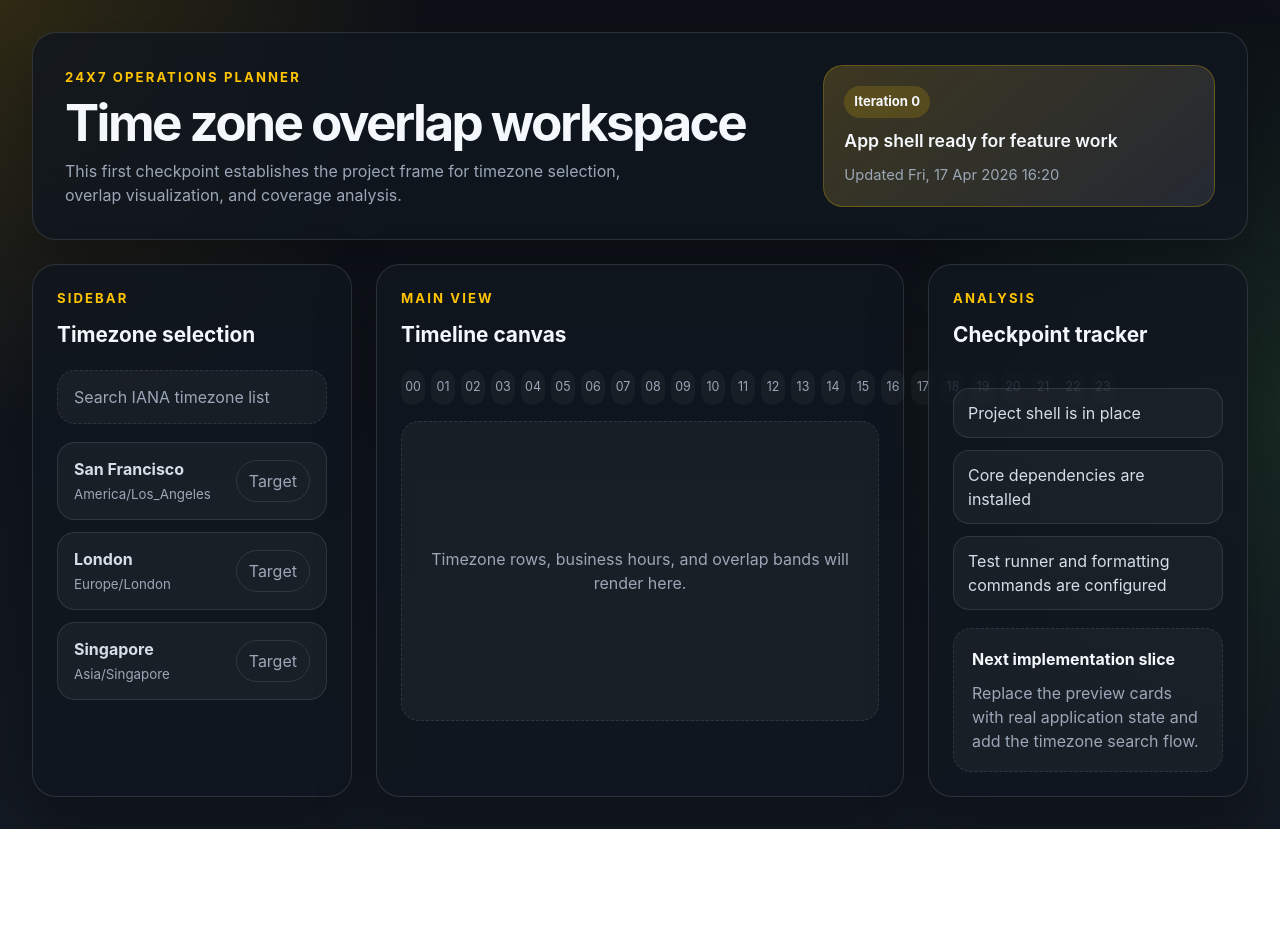
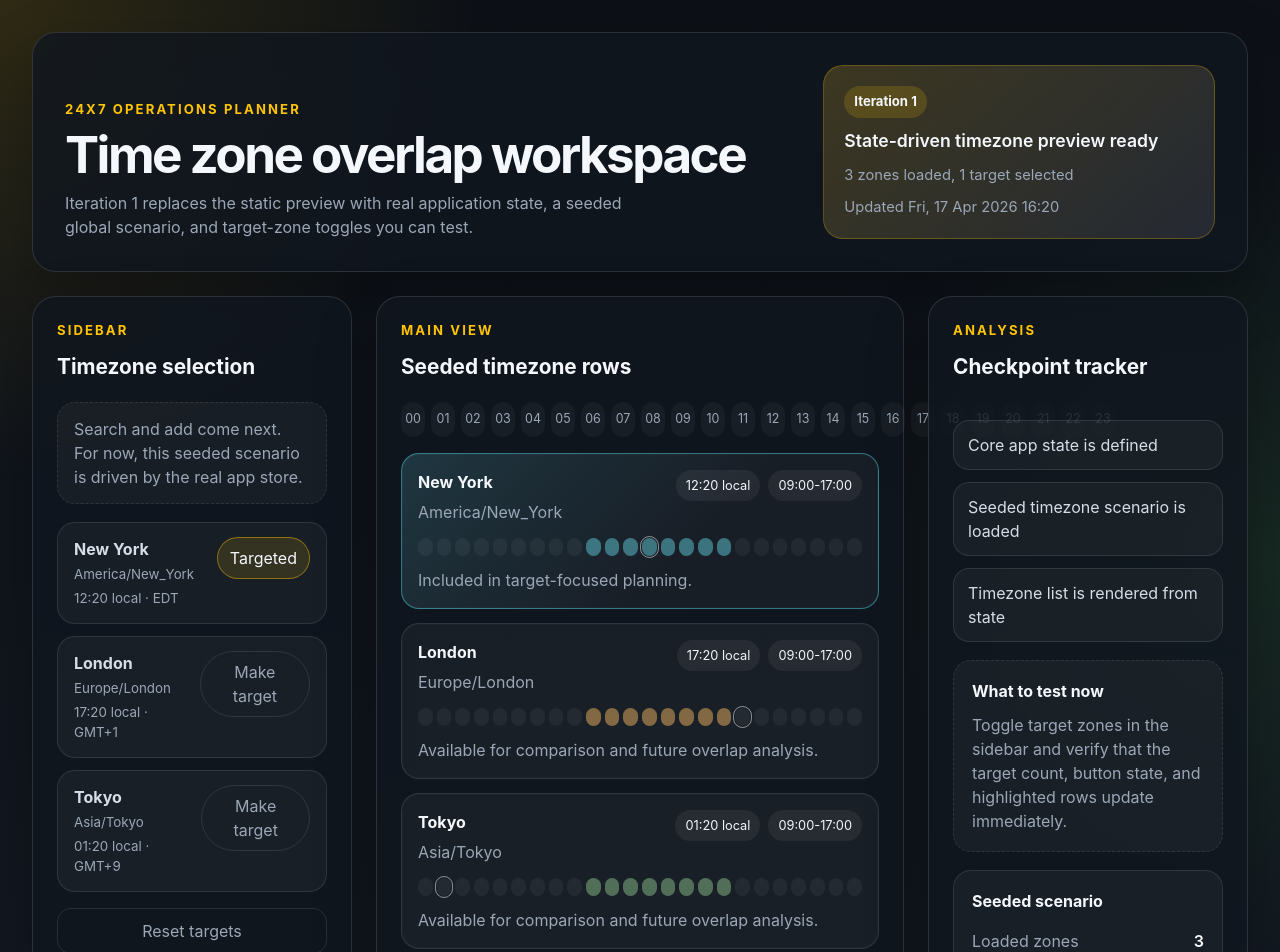
Before and after one commit to alexzad/timezone-planner, a React (Vite) app: page / in a window 1280 px wide. Shown: the top 952 px of the page. Before the commit the page ends 829 px from the top, so only its background shows below. Built offline with nearby package versions, Linux system fonts and the light colour scheme.

Commit message:
Add state-driven timezone preview

```diff
--- a/src/App.css
+++ b/src/App.css
@@ -122,7 +122,7 @@
 .zone-card {
   display: flex;
   justify-content: space-between;
-  align-items: center;
+  align-items: flex-start;
   gap: 12px;
   padding: 14px 16px;
   border-radius: 18px;
@@ -147,6 +147,23 @@
   padding: 8px 12px;
 }
 
+.target-button.is-active,
+.secondary-button:hover {
+  color: var(--heading-color);
+  border-color: rgba(255, 196, 0, 0.45);
+  background: rgba(255, 196, 0, 0.12);
+}
+
+.secondary-button {
+  margin-top: 16px;
+  width: 100%;
+  border: 1px solid var(--soft-border-color);
+  background: transparent;
+  color: var(--muted-text-color);
+  border-radius: 14px;
+  padding: 10px 14px;
+}
+
 .timeline-ruler {
   display: grid;
   grid-template-columns: repeat(24, minmax(24px, 1fr));
@@ -163,13 +180,86 @@
   color: var(--muted-text-color);
 }
 
-.timeline-placeholder {
-  min-height: 300px;
+.timeline-stack {
   display: grid;
-  place-items: center;
-  padding: 24px;
+  gap: 14px;
+}
+
+.timeline-card {
+  border-radius: 18px;
+  border: 1px solid var(--soft-border-color);
+  background: var(--surface-color);
+  padding: 16px;
+  box-shadow: inset 0 0 0 1px rgba(255, 255, 255, 0.02);
+}
+
+.timeline-card.is-target {
+  border-color: color-mix(in srgb, var(--zone-accent) 50%, transparent);
+  background:
+    linear-gradient(
+      135deg,
+      color-mix(in srgb, var(--zone-accent) 14%, transparent),
+      transparent 60%
+    ),
+    var(--surface-color);
+}
+
+.timeline-card__header {
+  display: flex;
+  justify-content: space-between;
+  gap: 16px;
+  align-items: flex-start;
+  margin-bottom: 14px;
+}
+
+.timeline-card__header h3 {
+  margin: 0 0 6px;
+}
+
+.timeline-card__header p,
+.timeline-card__footnote {
   color: var(--muted-text-color);
-  text-align: center;
+}
+
+.timeline-badges {
+  display: flex;
+  flex-wrap: wrap;
+  gap: 8px;
+  justify-content: flex-end;
+}
+
+.time-badge {
+  border-radius: 999px;
+  padding: 6px 10px;
+  background: rgba(255, 255, 255, 0.06);
+  color: var(--heading-color);
+  font-size: 0.8rem;
+}
+
+.timeline-mini-track {
+  display: grid;
+  grid-template-columns: repeat(24, minmax(10px, 1fr));
+  gap: 4px;
+  margin-bottom: 12px;
+}
+
+.timeline-mini-track__cell {
+  height: 18px;
+  border-radius: 999px;
+  background: rgba(255, 255, 255, 0.05);
+}
+
+.timeline-mini-track__cell.is-business-hour {
+  background: color-mix(
+    in srgb,
+    var(--zone-accent) 40%,
+    rgba(255, 255, 255, 0.1)
+  );
+}
+
+.timeline-mini-track__cell.is-current-hour {
+  outline: 1px solid rgba(255, 255, 255, 0.5);
+  outline-offset: 1px;
 }
 
 .analysis-panel {
@@ -199,6 +289,35 @@
   color: var(--muted-text-color);
 }
 
+.summary-card {
+  padding: 18px;
+  border-radius: 18px;
+  border: 1px solid var(--soft-border-color);
+  background: var(--surface-color);
+}
+
+.summary-list {
+  margin: 14px 0 0;
+  display: grid;
+  gap: 12px;
+}
+
+.summary-list div {
+  display: flex;
+  justify-content: space-between;
+  gap: 12px;
+}
+
+.summary-list dt {
+  color: var(--muted-text-color);
+}
+
+.summary-list dd {
+  margin: 0;
+  color: var(--heading-color);
+  font-weight: 600;
+}
+
 @media (max-width: 1100px) {
   .workspace-grid {
     grid-template-columns: 1fr;
@@ -222,4 +341,12 @@
   .timeline-ruler {
     grid-template-columns: repeat(12, minmax(24px, 1fr));
   }
+
+  .timeline-card__header {
+    flex-direction: column;
+  }
+
+  .timeline-badges {
+    justify-content: flex-start;
+  }
 }
--- a/src/App.tsx
+++ b/src/App.tsx
@@ -1,20 +1,18 @@
+import type { CSSProperties } from 'react'
 import { DateTime } from 'luxon'
 import './App.css'
-
-const previewZones = [
-  { city: 'San Francisco', zone: 'America/Los_Angeles' },
-  { city: 'London', zone: 'Europe/London' },
-  { city: 'Singapore', zone: 'Asia/Singapore' },
-]
+import { useAppStore } from './state/appStore'
 
 const iterationChecklist = [
-  'Project shell is in place',
-  'Core dependencies are installed',
-  'Test runner and formatting commands are configured',
+  'Core app state is defined',
+  'Seeded timezone scenario is loaded',
+  'Timezone list is rendered from state',
 ]
 
 function App() {
   const updatedAt = DateTime.now().toFormat('ccc, dd LLL yyyy HH:mm')
+  const { selectedZones, toggleTarget, resetTargets } = useAppStore()
+  const targetCount = selectedZones.filter((entry) => entry.isTarget).length
 
   return (
     <div className="app-shell">
@@ -23,14 +21,20 @@ function App() {
           <p className="eyebrow">24x7 Operations Planner</p>
           <h1>Time zone overlap workspace</h1>
           <p className="hero-copy">
-            This first checkpoint establishes the project frame for timezone
-            selection, overlap visualization, and coverage analysis.
+            Iteration 1 replaces the static preview with real application state,
+            a seeded global scenario, and target-zone toggles you can test.
           </p>
         </div>
 
         <div className="hero-status" aria-label="Project readiness summary">
-          <span className="status-chip">Iteration 0</span>
-          <span className="status-text">App shell ready for feature work</span>
+          <span className="status-chip">Iteration 1</span>
+          <span className="status-text">
+            State-driven timezone preview ready
+          </span>
+          <span className="status-meta">
+            {selectedZones.length} zones loaded, {targetCount} target
+            {targetCount === 1 ? '' : 's'} selected
+          </span>
           <span className="status-meta">Updated {updatedAt}</span>
         </div>
       </header>
@@ -45,23 +49,49 @@ function App() {
             <h2 id="zones-heading">Timezone selection</h2>
           </div>
 
-          <div className="search-placeholder" aria-hidden="true">
-            Search IANA timezone list
+          <div className="search-placeholder">
+            Search and add come next. For now, this seeded scenario is driven by
+            the real app store.
           </div>
 
           <ul className="zone-list">
-            {previewZones.map((entry) => (
-              <li className="zone-card" key={entry.zone}>
+            {selectedZones.map((entry) => {
+              const localNow = DateTime.now().setZone(entry.zone)
+
+              return (
+                <li className="zone-card" key={entry.id}>
                   <span>
                     <strong>{entry.city}</strong>
                     <small>{entry.zone}</small>
+                    <small>
+                      {localNow.toFormat('HH:mm')} local ·{' '}
+                      {localNow.offsetNameShort}
+                    </small>
                   </span>
-                <button type="button" disabled>
-                  Target
+
+                  <button
+                    type="button"
+                    className={
+                      entry.isTarget
+                        ? 'target-button is-active'
+                        : 'target-button'
+                    }
+                    onClick={() => toggleTarget(entry.id)}
+                  >
+                    {entry.isTarget ? 'Targeted' : 'Make target'}
                   </button>
                 </li>
-            ))}
+              )
+            })}
           </ul>
+
+          <button
+            type="button"
+            className="secondary-button"
+            onClick={resetTargets}
+          >
+            Reset targets
+          </button>
         </section>
 
         <section
@@ -70,7 +100,7 @@ function App() {
         >
           <div className="panel-header">
             <p className="panel-kicker">Main view</p>
-            <h2 id="timeline-heading">Timeline canvas</h2>
+            <h2 id="timeline-heading">Seeded timezone rows</h2>
           </div>
 
           <div className="timeline-ruler" aria-hidden="true">
@@ -79,10 +109,62 @@ function App() {
             ))}
           </div>
 
-          <div className="timeline-placeholder">
-            <p>
-              Timezone rows, business hours, and overlap bands will render here.
+          <div className="timeline-stack">
+            {selectedZones.map((entry) => {
+              const localNow = DateTime.now().setZone(entry.zone)
+
+              return (
+                <article
+                  className={
+                    entry.isTarget ? 'timeline-card is-target' : 'timeline-card'
+                  }
+                  key={entry.id}
+                  style={{ '--zone-accent': entry.color } as CSSProperties}
+                >
+                  <div className="timeline-card__header">
+                    <div>
+                      <h3>{entry.city}</h3>
+                      <p>{entry.zone}</p>
+                    </div>
+
+                    <div className="timeline-badges">
+                      <span className="time-badge">
+                        {localNow.toFormat('HH:mm')} local
+                      </span>
+                      <span className="time-badge">
+                        {entry.businessHours.start}-{entry.businessHours.end}
+                      </span>
+                    </div>
+                  </div>
+
+                  <div className="timeline-mini-track" aria-hidden="true">
+                    {Array.from({ length: 24 }, (_, hour) => {
+                      const isBusinessHour = hour >= 9 && hour < 17
+                      const isCurrentHour = localNow.hour === hour
+
+                      return (
+                        <span
+                          key={`${entry.id}-${hour}`}
+                          className={[
+                            'timeline-mini-track__cell',
+                            isBusinessHour ? 'is-business-hour' : '',
+                            isCurrentHour ? 'is-current-hour' : '',
+                          ]
+                            .filter(Boolean)
+                            .join(' ')}
+                        />
+                      )
+                    })}
+                  </div>
+
+                  <p className="timeline-card__footnote">
+                    {entry.isTarget
+                      ? 'Included in target-focused planning.'
+                      : 'Available for comparison and future overlap analysis.'}
                   </p>
+                </article>
+              )
+            })}
           </div>
         </section>
 
@@ -102,11 +184,29 @@ function App() {
           </ol>
 
           <div className="note-card">
-            <h3>Next implementation slice</h3>
+            <h3>What to test now</h3>
             <p>
-              Replace the preview cards with real application state and add the
-              timezone search flow.
+              Toggle target zones in the sidebar and verify that the target
+              count, button state, and highlighted rows update immediately.
             </p>
+          </div>
+
+          <div className="summary-card">
+            <h3>Seeded scenario</h3>
+            <dl className="summary-list">
+              <div>
+                <dt>Loaded zones</dt>
+                <dd>{selectedZones.length}</dd>
+              </div>
+              <div>
+                <dt>Current targets</dt>
+                <dd>{targetCount}</dd>
+              </div>
+              <div>
+                <dt>Weekday business hours</dt>
+                <dd>09:00-17:00</dd>
+              </div>
+            </dl>
           </div>
         </aside>
       </main>
--- /dev/null
+++ b/src/state/appStore.ts
@@ -0,0 +1,74 @@
+import { create } from 'zustand'
+
+export type BusinessHoursPreset = {
+  start: string
+  end: string
+  weekdaysOnly: boolean
+}
+
+export type SelectedTimeZone = {
+  id: string
+  city: string
+  zone: string
+  color: string
+  isTarget: boolean
+  businessHours: BusinessHoursPreset
+}
+
+export type AppState = {
+  selectedZones: SelectedTimeZone[]
+  toggleTarget: (zoneId: string) => void
+  resetTargets: () => void
+}
+
+export const seededTimeZones: SelectedTimeZone[] = [
+  {
+    id: 'new-york',
+    city: 'New York',
+    zone: 'America/New_York',
+    color: '#4dd0e1',
+    isTarget: true,
+    businessHours: { start: '09:00', end: '17:00', weekdaysOnly: true },
+  },
+  {
+    id: 'london',
+    city: 'London',
+    zone: 'Europe/London',
+    color: '#ffb74d',
+    isTarget: false,
+    businessHours: { start: '09:00', end: '17:00', weekdaysOnly: true },
+  },
+  {
+    id: 'tokyo',
+    city: 'Tokyo',
+    zone: 'Asia/Tokyo',
+    color: '#81c784',
+    isTarget: false,
+    businessHours: { start: '09:00', end: '17:00', weekdaysOnly: true },
+  },
+]
+
+export const cloneSeededTimeZones = (): SelectedTimeZone[] =>
+  seededTimeZones.map((entry) => ({
+    ...entry,
+    businessHours: { ...entry.businessHours },
+  }))
+
+export const useAppStore = create<AppState>()((set) => ({
+  selectedZones: cloneSeededTimeZones(),
+  toggleTarget: (zoneId) => {
+    set((state) => ({
+      selectedZones: state.selectedZones.map((entry) =>
+        entry.id === zoneId ? { ...entry, isTarget: !entry.isTarget } : entry,
+      ),
+    }))
+  },
+  resetTargets: () => {
+    set((state) => ({
+      selectedZones: state.selectedZones.map((entry, index) => ({
+        ...entry,
+        isTarget: index === 0,
+      })),
+    }))
+  },
+}))
```
Also changed, not shown: 2 other files (tests, documents, lock files or other folders). Lines whose indentation alone changed are shown as unchanged.
